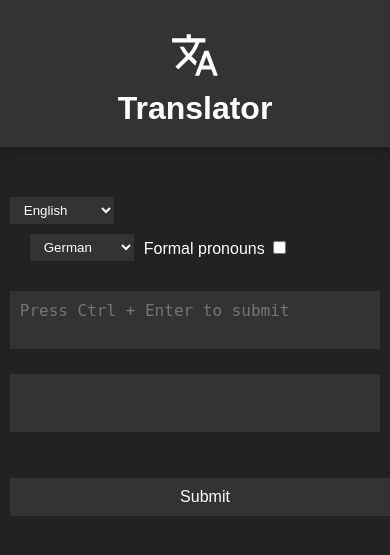
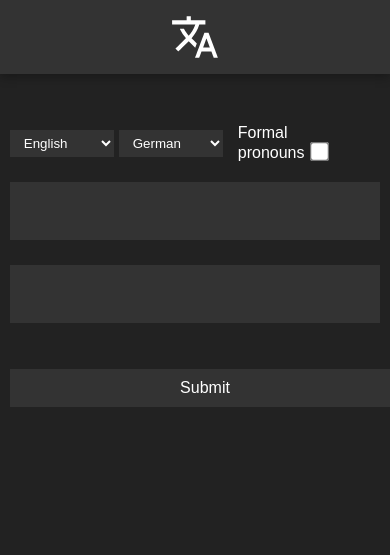
Before and after one commit to Audun97/flask-translator-gpt, a Flask app: page / in a window 390 px wide. Shown: the top 555 px of the page. Run offline with Flask 3, Linux system fonts and the light colour scheme.

Commit message:
remove placeholder text in textarea in mobile UI

```diff
--- a/static/css/main.css
+++ b/static/css/main.css
@@ -40,22 +40,17 @@ form {
   margin-bottom: 20px;
 }
 
-.lang-selection div:first-child {
-  flex-basis: 50%;  /* Assigning 50% width to the first child */
-}
-
-.lang-selection div:last-child {
-  flex-basis: 50%;  /* Assigning 50% width to the second child */
-  padding-left: 20px;
-}
-
 select {
   background-color: #333;
   color: #fff;
   border: none;
   padding: 5px 10px;
   cursor: pointer;
-  margin-right: 10px;
+  margin-right: 5px;
+}
+
+input[type="checkbox"] {
+  transform: scale(1.5);
 }
 
 select:focus {
@@ -92,6 +87,10 @@ footer {
   display: none;
 }
 
+label[for="formal_pronouns"] br {
+  display: none;
+}
+
 /* Mobile styles */
 @media only screen and (max-width: 768px) {
   /* Stack text areas vertically */
@@ -100,15 +99,29 @@ footer {
     height: auto;
   }
 
-  /* Make the language selection stack vertically */
   .lang-selection {
-    flex-direction: column;
+    display: flex;
+    flex-wrap: nowrap;
+    align-items: center;
   }
 
   .lang-selection div {
-    flex-basis: 100%;
-    padding-left: 0;
-    margin-bottom: 10px;
+    flex-grow: 0;
+  }
+
+  .lang-selection div:last-child {
+    display: flex;
+    align-items: center;
+  }
+
+  #formal_pronouns_container {
+    display: flex;
+    align-items: center;
+    margin-left: 10px;
+  }
+
+  label[for="formal_pronouns"] br {
+    display: inline;
   }
 
   /* Add a submit button for mobile devices */
@@ -132,12 +145,13 @@ footer {
 
   /* Adjust the header for smaller screens */
   header {
+    padding: 10px 0;
     flex-direction: column;
     text-align: center;
   }
 
   #logo {
-    margin: 10px auto;
+    margin: 2px auto;
   }
 
   /* Adjust text area size */
@@ -153,4 +167,8 @@ footer {
   #mobile-submit {
     display: block;
   }
+
+  .input-textarea::placeholder {
+    color: transparent;
+  }
 }
--- a/templates/index.html
+++ b/templates/index.html
@@ -9,7 +9,6 @@
 <body>
     <header>
         <img src="{{ url_for('static', filename='img/logo.svg') }}" alt="Your Logo" id="logo">
-        <h1>Translator</h1>
     </header>
     <form method="POST">
         <div class="lang-selection">
@@ -19,25 +18,25 @@
                     <option value="German">German</option>
                     <option value="Norwegian">Norwegian</option>
                 </select>
-                <input type="submit" value="Submit" id="mobile-submit" style="display: none;">
             </div>
-            <div style="display: flex; align-items: center;">
+            <div>
                 <select name="output_language" id="output_language">
                     <option value="English">English</option>
                     <option value="German" selected>German</option>
                     <option value="Norwegian">Norwegian</option>
                 </select>
 
-                <span id="formal_pronouns_container">
-                    <label for="formal_pronouns">Formal pronouns</label>
+                <div id="formal_pronouns_container">
+                    <label for="formal_pronouns">Formal <br>pronouns</label>
                     <input type="checkbox" name="formal_pronouns" id="formal_pronouns" value="1">
-                </span>
+                </div>
             </div>
         </div>
         <div class="text-areas">
-            <textarea name="user_input" onkeydown="handleKeyDown(event)" placeholder="Press Ctrl + Enter to submit" autofocus>{{ user_input }}</textarea>
+            <textarea name="user_input" class="input-textarea" onkeydown="handleKeyDown(event)" placeholder="Press Ctrl + Enter to submit" autofocus>{{ user_input }}</textarea>
             <textarea name="user_output" id="user_output">{{ response }}</textarea>
         </div>
+        <input type="submit" value="Submit" id="mobile-submit" style="display: none;">
         <footer></footer>
     </form>
     <script src="{{ url_for('static', filename='js/updateFormalPronounsVisibility.js') }}"></script>
```
